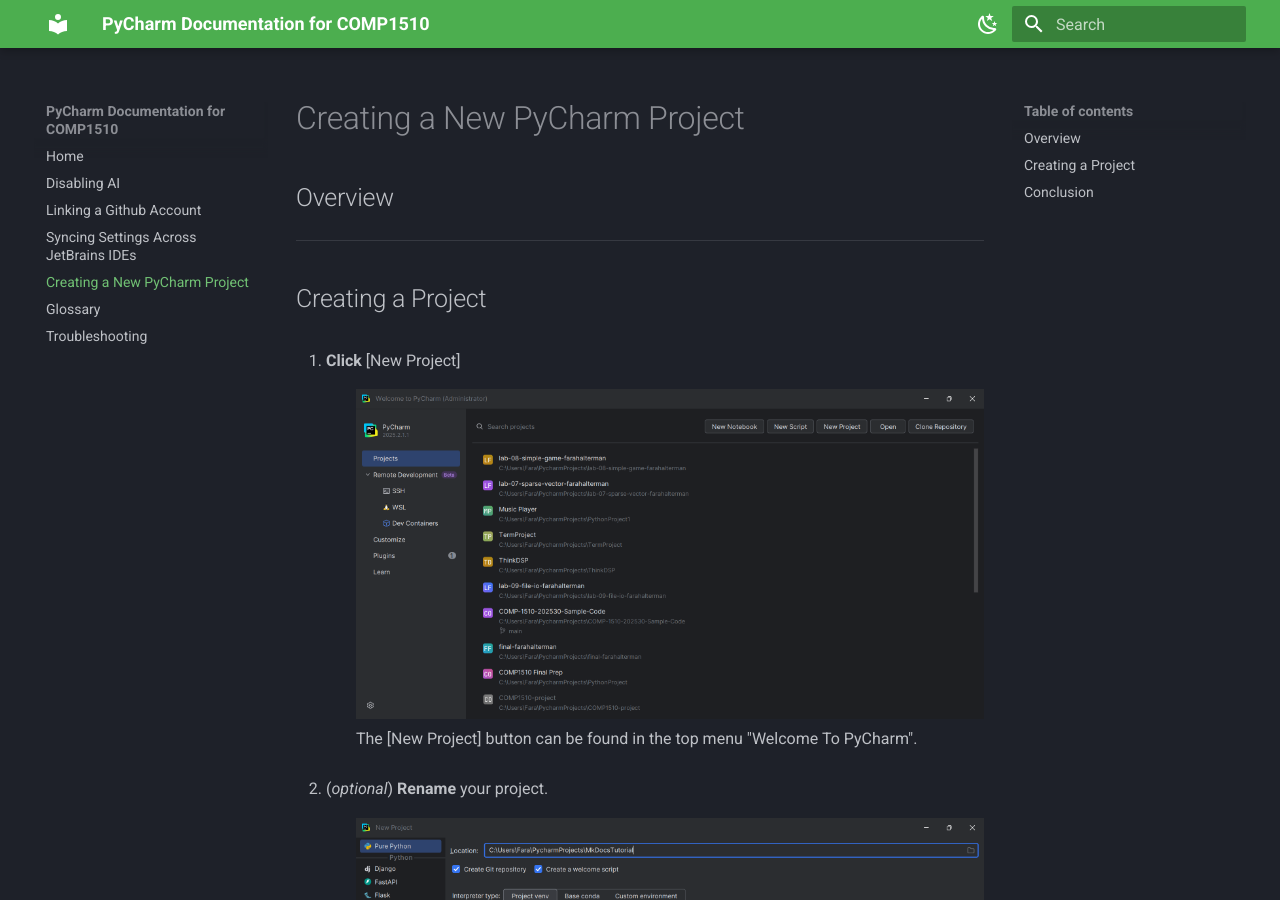
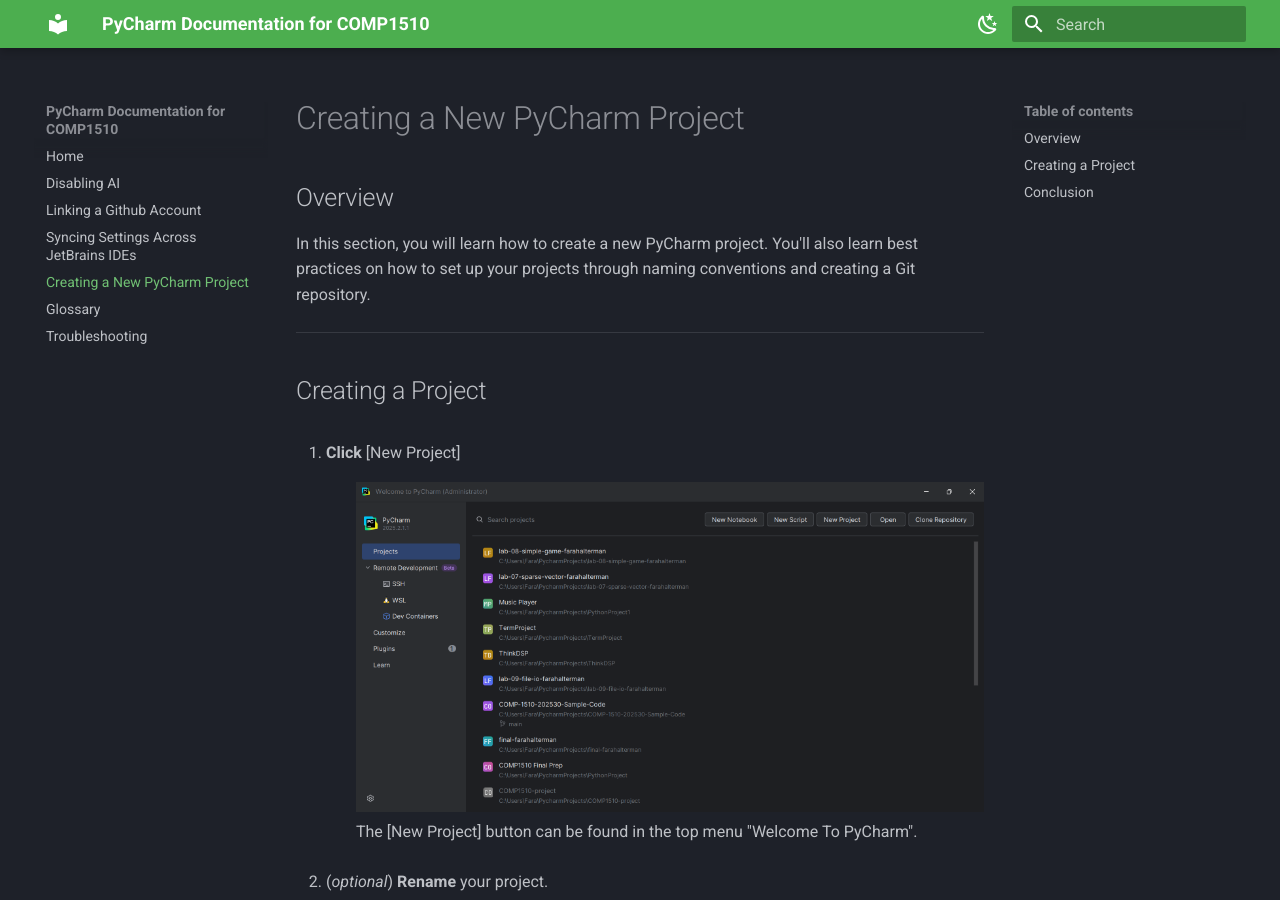
Before and after one commit to farahalterman/mkdocsDemo, an MkDocs documentation site: the page built from docs/Create_Project.md, in a window 1280 px wide and 900 px high. Built offline with MkDocs 1.6.1 and Material for MkDocs 9.7.7, drawn with Linux system fonts in a browser that asks for light colours; some of the changed text lies outside the part shown.

Commit message:
Add intro and conclusion

```diff
--- a/docs/Create_Project.md
+++ b/docs/Create_Project.md
@@ -1,6 +1,7 @@
 # Creating a New PyCharm Project
 
 ## Overview
+In this section, you will learn how to create a new PyCharm project. You'll also learn best practices on how to set up your projects through naming conventions and creating a Git repository.
 
 ---
 
@@ -36,3 +37,4 @@
 ---
 
 ## Conclusion
+If you followed all the previous steps in order, you should now have a new project in PyCharm with a virtual environment. If not, please refer to the [Troubleshooting](troubleshooting.md) section for help.
```
Also changed, not shown: docs/Linking_Github.md (+10 -5 lines).
